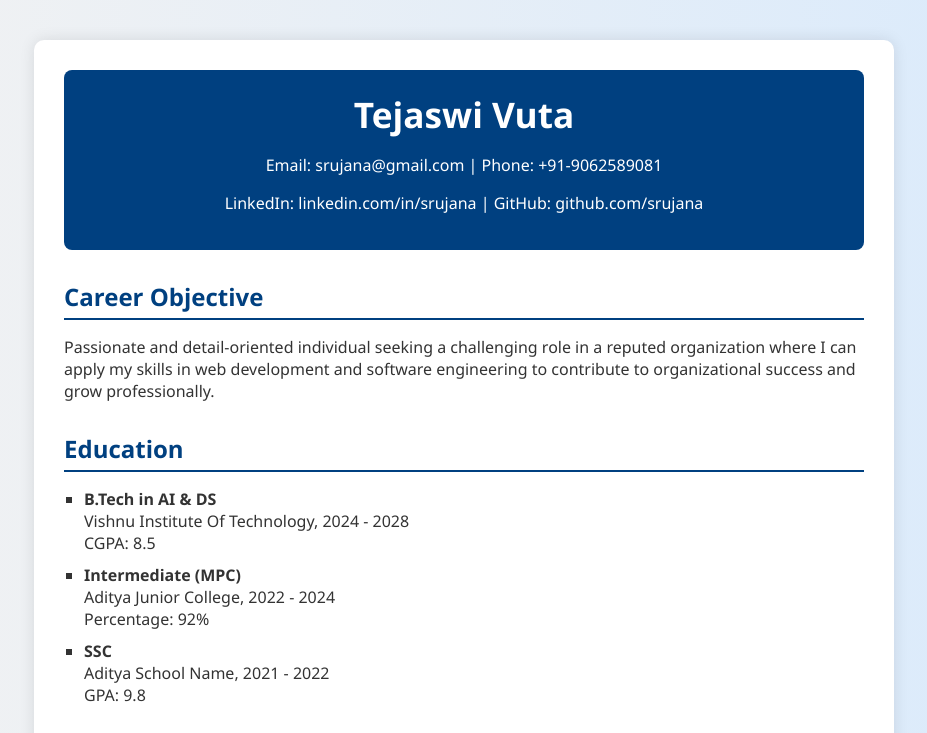
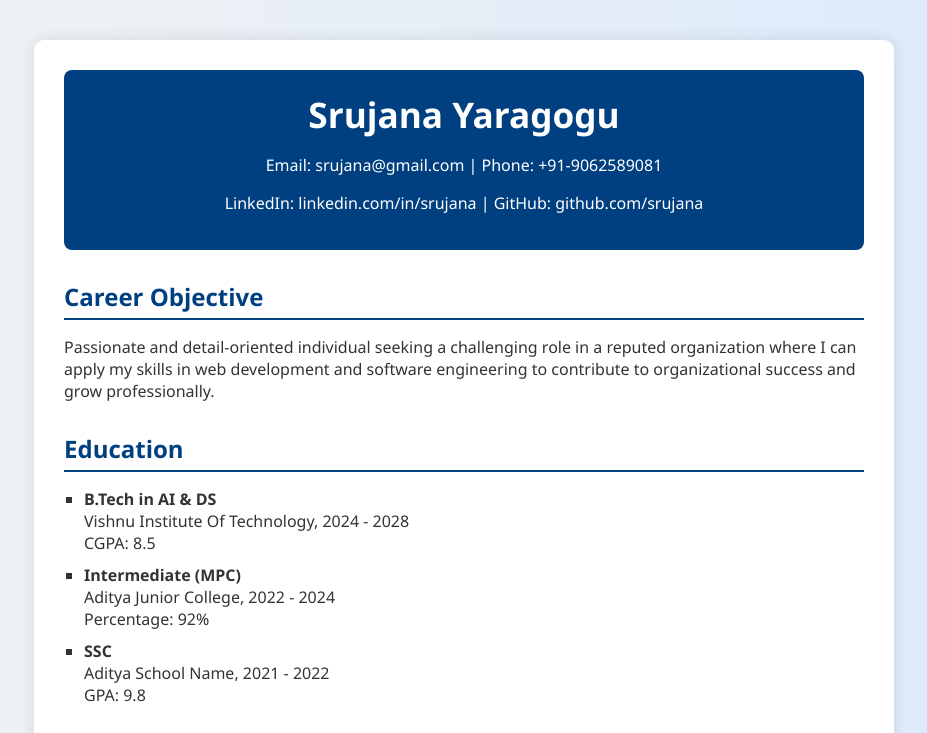
Before and after one commit to Suji031611/https-github.com-srujana-yaragogu-srujana-resume, a plain HTML site: page index.html in a window 1280 px wide. Shown: the top 733 px of the page, without its empty margins (176-1103 px from the left). Drawn offline with Linux system fonts and the light colour scheme.

Commit message:
Update index.html

```diff
--- a/index.html
+++ b/index.html
@@ -64,7 +64,7 @@ li {
 <body>
   <div class="resume">
     <header>
-      <h1>Tejaswi Vuta</h1>
+      <h1>Srujana Yaragogu</h1>
       <p>Email: srujana@gmail.com | Phone: +91-9062589081</p>
       <p>LinkedIn: linkedin.com/in/srujana | GitHub: github.com/srujana</p>
     </header>
```
